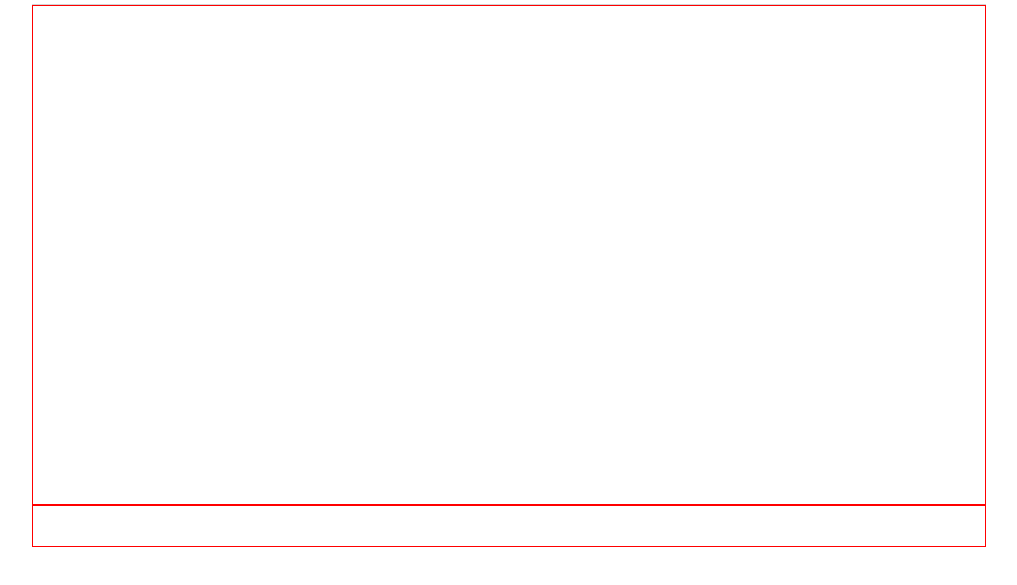
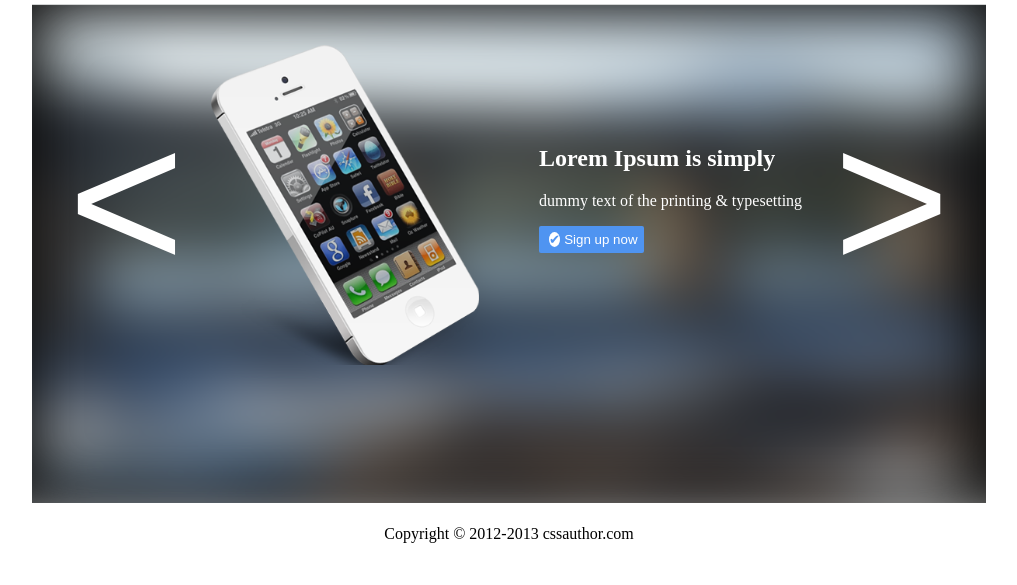
Before and after one commit to duytung95nb/html-css, a plain HTML site: page index.html in a window 1280 px wide. Shown: the part 53-638 px from the top of the page, without its empty margins (131-1148 px from the left). Drawn offline with Linux system fonts and the light colour scheme.

Commit message:
_ Finish slider area

```diff
--- a/assets/css/style.css
+++ b/assets/css/style.css
@@ -59,10 +59,8 @@ ul {
 }
 .page .content {
     height: 500px;
-    border: 1px solid red;
 }
 .page .footer {
-    border: 1px solid red;
     text-align: center;
     padding-top: 20px;
     padding-bottom: 20px;
@@ -104,3 +102,71 @@ ul {
     text-decoration: none;
 }
 /* end of main nav  */
+/* slider */
+.slider {
+    position: relative;
+    height: 400px;
+}
+.slider .prev {
+    background-color: transparent;
+    color: white;
+    position: absolute;
+    border: none;
+    top: 20%;
+    font-size: 200px;
+    left: 30px;
+}
+.slider .prev::before {
+    content: '\003C'
+}
+.slider .next {
+    background-color: transparent;
+    color: white;
+    position: absolute;
+    border: none;
+    font-size: 200px;
+    top: 20%;
+    right: 30px;
+}
+.slider .next::before {
+    content: '\003E'
+}
+.slider .summary {
+    height: 100%;
+}
+.slider .summary .background {
+    position: absolute;
+    top: 0;
+    z-index: -1;
+    width: 100%;
+}
+.slider .summary .photo {
+    height: 100%;
+    padding: 40px 30px;
+}
+.slider .summary .description {
+    padding: 120px 30px;
+    color: white;
+}
+.slider .summary .description .title{}
+.slider .summary .description .details{}
+/* end of slider */
+/* common buttons */
+.btn-sign-up {
+    background-color: #4F94F1;
+    color: white;
+    border: none;
+    cursor: pointer;
+    border-radius: 2px;
+    padding: 6px;
+}
+.btn-sign-up .text {
+}
+.btn-sign-up .text::before {
+    content: '✔';
+    margin: 4px;
+    border-radius: 50%;
+    color: #4F94F1;
+    background-color: white;
+}
+/* end of common buttons */
--- a/index.html
+++ b/index.html
@@ -27,8 +27,28 @@
       </div>
     </header>
     <div class="content">
+      <div class="slider">
+        <button class="prev"></button>
+        <button class="next"></button>
+        <div class="summary">
+          <img class="background" src="assets/images/backgrounds/slider-background.png" alt="Disscussion">
+          <div class="multi-columns">
+            <div class="col-50 pull-content-right">
+              <img class="photo" src="assets/images/items/iphone.png" alt="Product">
+            </div>
+            <div class="col-50">
+              <div class="description">
+                <h2 class="title">Lorem Ipsum is simply</h2>
+                <p class="details">dummy text of the printing & typesetting</p>
+                <button class="btn-sign-up"><span class="text">Sign up now</span></button>
+              </div>
+            </div>
+          </div>
+        </div>
+      </div>
     </div>
     <footer class="footer">
+      <span class="copyright">Copyright © 2012-2013 cssauthor.com</span>
     </footer>
   </div>
 </body>
```
Also changed, not shown: assets/images/backgrounds/slider-background.png (added), assets/images/items/iphone.png (added).
